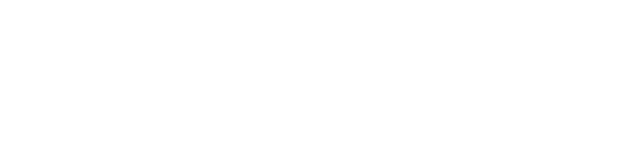
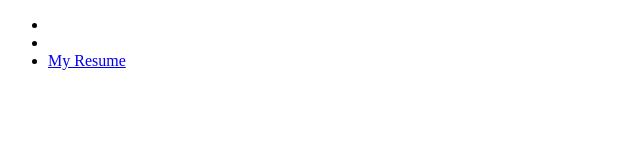
Before and after one commit to CCPS385528/CCPS385523.github.io, a plain HTML site: page index.html in a window 1280 px wide. Shown: the whole page, without its empty margins (0-640 px from the left). Drawn offline with Linux system fonts and the light colour scheme.

Commit message:
Update index.html

```diff
--- a/index.html
+++ b/index.html
@@ -2,6 +2,15 @@
 <html>
     <head>
   </head>
+    <header>
+        <nav>
+            <ul>
+                <li><a href="./index.html"></a></li>
+                <li><a href="./aboutme.html"></a></li>
+                <li><a href="./myresume.pdf" target="_blank">My Resume</a></li>
+            </ul>
+        </nav>
+    </header>
   <body>
   </body>
   <foot>
```
